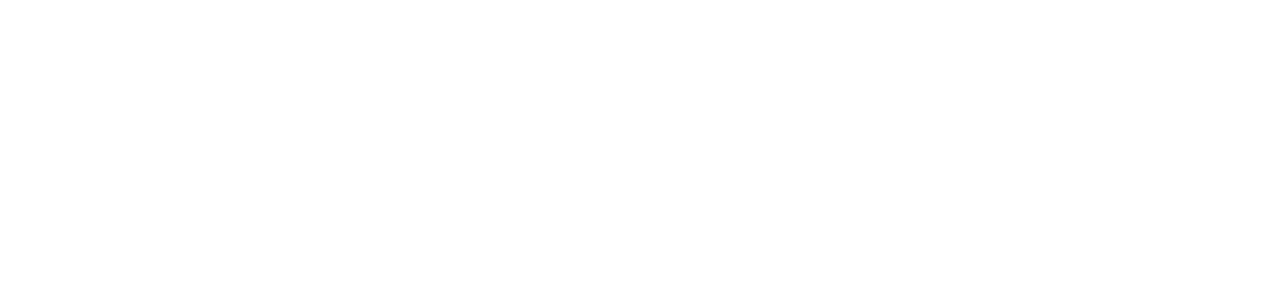
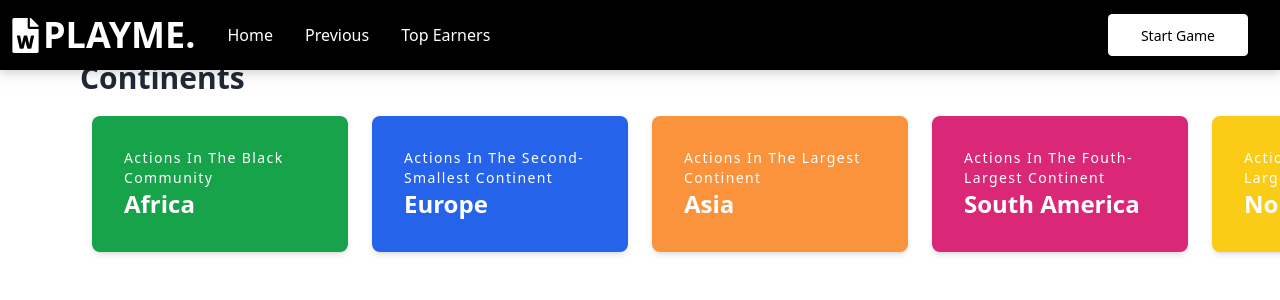
Before and after one commit to kwakyebrilliant/playme, a React (Create React App) app: page /previous in a window 1280 px wide. Before the commit this address had no page. Shown: the top 300 px of the page. Built offline with nearby package versions, Linux system fonts and the light colour scheme; the HTML template or start-up script is replaced by a standard one.

Commit message:
app updates

```diff
--- a/src/App.js
+++ b/src/App.js
@@ -1,12 +1,14 @@
 import React from "react";
 import { BrowserRouter as Router, Routes, Route } from "react-router-dom";
 import HomePage from "./components/HomePage";
+import Previous from "./components/Previous";
 
 function App() {
   return (
     <Router>
       <Routes>
       <Route path="/" exact element={<HomePage />} />
+      <Route path="/previous" exact element={<Previous />} />
       </Routes>
     </Router>
   );
```
